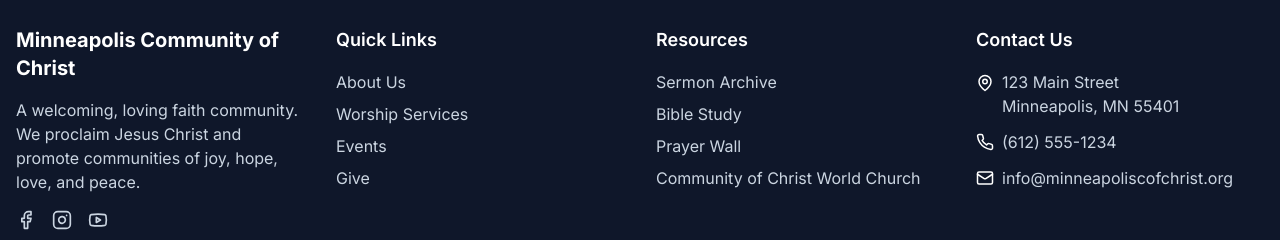
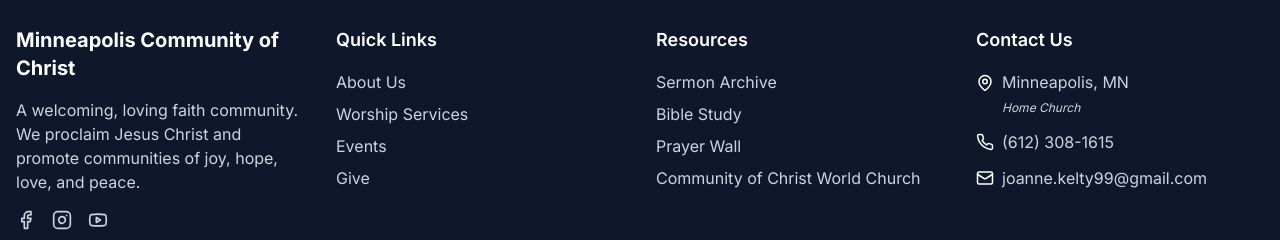
Before and after one commit to ElliottSax/church, a Next.js app: page / in a window 1280 px wide. Shown: the part 8213-8453 px from the top of the page. Built offline with nearby package versions, Linux system fonts and the light colour scheme; no server answers; the database is empty.

Commit message:
fix: Update footer contact info for house church
- Replaced generic address with Minneapolis home church designation
- Updated phone to (612) 308-1615
- Updated email to joanne.kelty99@gmail.com
- Added 'Home Church' indicator for clarity

```diff
--- a/components/layout/Footer.tsx
+++ b/components/layout/Footer.tsx
@@ -112,23 +112,23 @@
               <li className="flex items-start space-x-2">
                 <MapPin size={18} className="mt-1 flex-shrink-0" />
                 <span className="text-secondary-300">
-                  123 Main Street<br />
-                  Minneapolis, MN 55401
+                  Minneapolis, MN<br />
+                  <span className="text-xs italic">Home Church</span>
                 </span>
               </li>
               <li className="flex items-center space-x-2">
                 <Phone size={18} className="flex-shrink-0" />
-                <a href="tel:+16125551234" className="text-secondary-300 hover:text-white transition-colors">
-                  (612) 555-1234
+                <a href="tel:+16123081615" className="text-secondary-300 hover:text-white transition-colors">
+                  (612) 308-1615
                 </a>
               </li>
               <li className="flex items-center space-x-2">
                 <Mail size={18} className="flex-shrink-0" />
                 <a
-                  href="mailto:info@minneapoliscofchrist.org"
+                  href="mailto:joanne.kelty99@gmail.com"
                   className="text-secondary-300 hover:text-white transition-colors"
                 >
-                  info@minneapoliscofchrist.org
+                  joanne.kelty99@gmail.com
                 </a>
               </li>
             </ul>
```
